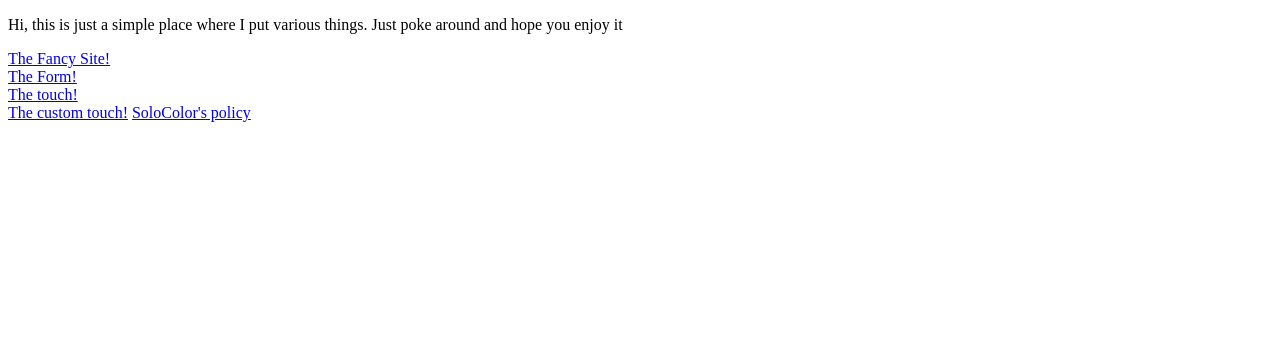
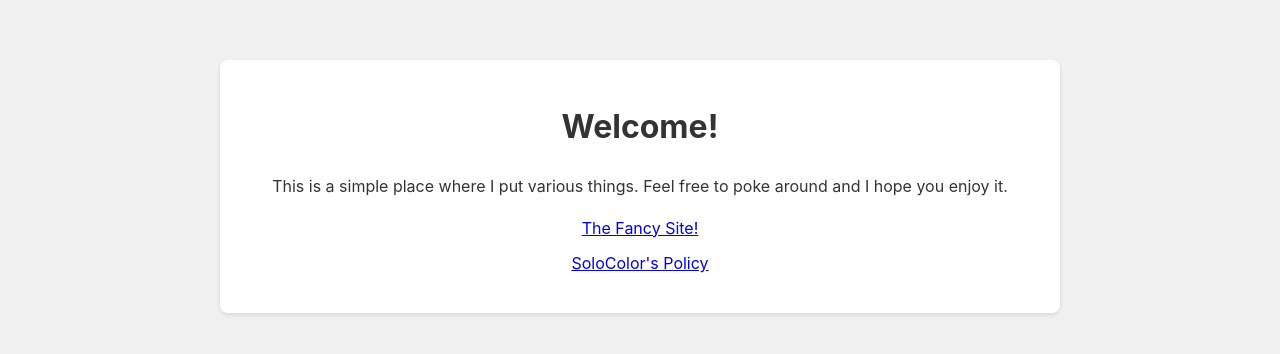
Before and after one commit to GargoyleLizy/GargoyleLizy.github.io, a plain HTML site: page index.html in a window 1280 px wide. Drawn offline with Linux system fonts and the light colour scheme.

Commit message:
[feat] change the base farmework, remove the unnecessary link

```diff
--- a/index.html
+++ b/index.html
@@ -1,22 +1,48 @@
 <!DOCTYPE html>
-<html>
+<html lang="en">
   <head>
     <meta charset="utf-8">
     <meta http-equiv="X-UA-Compatible" content="IE=edge">
     <meta name="description" content="A portfolio template that uses Material Design Lite.">
     <meta name="viewport" content="width=device-width, initial-scale=1.0, minimum-scale=1.0">
+    <title>GargoyleLizy's Portfolio</title>
+    <style>
+      body {
+        font-family: -apple-system, BlinkMacSystemFont, "Segoe UI", Roboto, Helvetica, Arial, sans-serif;
+        line-height: 1.6;
+        background-color: #f0f0f0;
+        color: #333;
+        margin: 0;
+        padding: 20px;
+      }
+      main {
+        max-width: 800px;
+        margin: 40px auto;
+        padding: 20px;
+        background-color: #fff;
+        border-radius: 8px;
+        box-shadow: 0 2px 4px rgba(0,0,0,0.1);
+        text-align: center;
+      }
+      ul {
+        list-style-type: none;
+        padding: 0;
+      }
+      li {
+        margin: 10px 0;
+      }
+    </style>
   </head>
   <body>
-      <div>
-        <p>Hi, this is just a simple place where I put various things. Just poke around and hope you enjoy it</p>
-        <a href="mdl_template_portfolio/index.html">The Fancy Site!</a>
-        </br>
-        <a href="build/misc/order.html">The Form!</a>
-        </br>
-        <a href="build/misc/touch-demo-1.html">The touch!</a>
-      </br>
-        <a href="build/custom_touch/custom_touch.html">The custom touch!</a>
-        <a href="build/solocolor/privacy_policy.html">SoloColor's policy</a>
-      </div>
+      <main>
+        <h1>Welcome!</h1>
+        <p>This is a simple place where I put various things. Feel free to poke around and I hope you enjoy it.</p>
+        <nav>
+          <ul>
+            <li><a href="mdl_template_portfolio/index.html">The Fancy Site!</a></li>
+            <li><a href="build/solocolor/privacy_policy.html">SoloColor's Policy</a></li>
+          </ul>
+        </nav>
+      </main>
   </body>
 </html>
```
